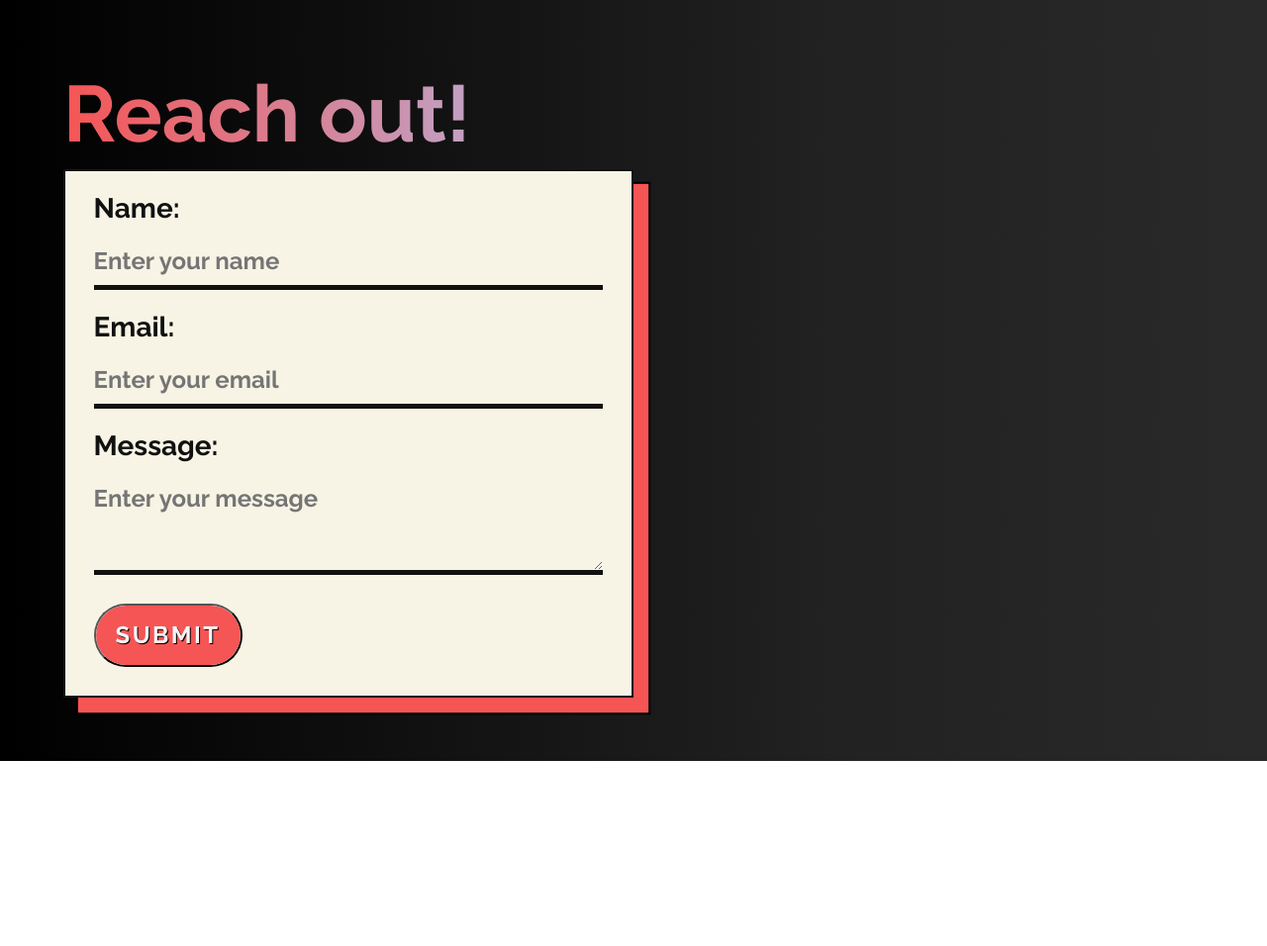
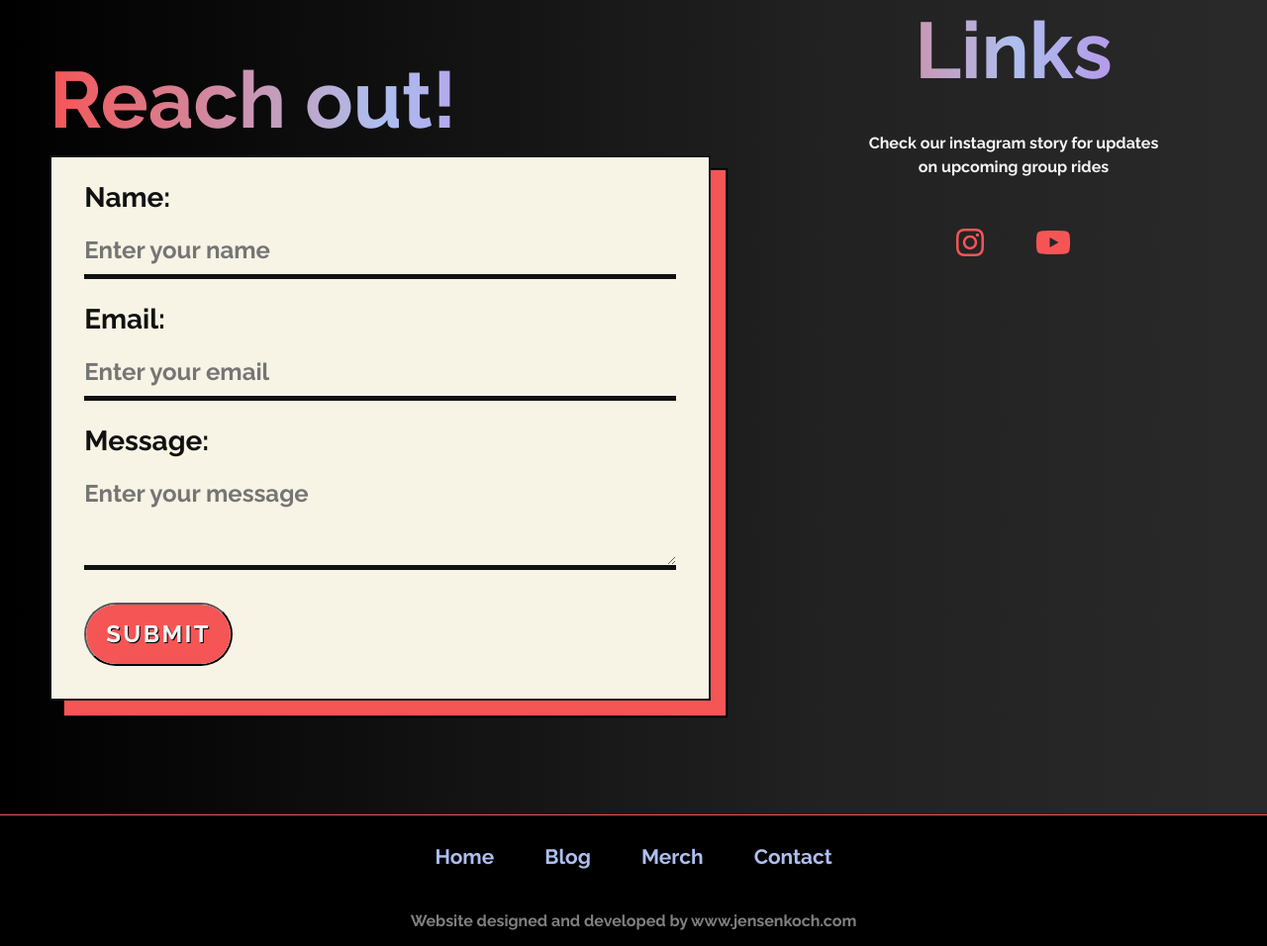
Before and after one commit to jtkoch/314Fixed_Gatsby, a Gatsby site: page / in a window 1280 px wide. Shown: the part 1526-2482 px from the top of the page at 99% size. Before the commit the page ends 2295 px from the top, so only its background shows below. Built offline with nearby package versions, Linux system fonts and the light colour scheme; Gatsby itself is replaced by a stand-in of ours.

Commit message:
added contact page, and more styling

```diff
--- a/package.json
+++ b/package.json
@@ -5,6 +5,10 @@
   "version": "0.1.0",
   "author": "Kyle Mathews <mathews.kyle@gmail.com>",
   "dependencies": {
+    "@fortawesome/fontawesome-svg-core": "^1.2.34",
+    "@fortawesome/free-brands-svg-icons": "^5.15.2",
+    "@fortawesome/free-solid-svg-icons": "^5.15.2",
+    "@fortawesome/react-fontawesome": "^0.1.14",
     "@stripe/stripe-js": "^1.11.0",
     "bootstrap": "^4.5.3",
     "gatsby": "^2.26.1",
--- /dev/null
+++ b/src/components/footer.js
@@ -0,0 +1,19 @@
+import React from 'react'
+import { Link } from "gatsby"
+
+function Footer() {
+    return (
+        <div className="footer-container">
+            <ul>
+                <li><Link style={{color:"#ADBFEF"}} to="/">Home</Link></li>
+                <li><Link style={{color:"#ADBFEF"}} to="/Blog">Blog</Link></li>
+                <li><Link style={{color:"#ADBFEF"}} to="/merch">Merch</Link></li>
+                <li><Link style={{color:"#ADBFEF"}} to="/contactPage">Contact</Link></li>
+            </ul>
+
+            <p>Website designed and developed by www.jensenkoch.com</p>
+        </div>
+    )
+}
+
+export default Footer
--- a/src/components/header.js
+++ b/src/components/header.js
@@ -17,7 +17,7 @@ const Header = () => (
                 <Link style={{color:"#ADBFEF"}} className="nav-link ml-4 mr-4" to="/">Home</Link>
                 <Link style={{color:"#ADBFEF"}} className="nav-link ml-4 mr-4" to="/Blog">Blog</Link>
                 <Link style={{color:"#ADBFEF"}} className="nav-link ml-4 mr-4" to="/merch">Merch</Link>
-                <Link style={{color:"#ADBFEF"}} className="nav-link ml-4 mr-4" to="#contact">Contact</Link>
+                <Link style={{color:"#ADBFEF"}} className="nav-link ml-4 mr-4" to="/contactPage">Contact</Link>
             </Nav>
         </Navbar.Collapse>
     </Navbar>
--- a/src/components/layout.js
+++ b/src/components/layout.js
@@ -3,6 +3,7 @@ import PropTypes from "prop-types"
 import { useStaticQuery, graphql } from "gatsby"
 
 import Header from "./header"
+import Footer from './footer'
 import "../styles/index.scss"
 
 const Layout = ({ children }) => {
@@ -20,7 +21,7 @@ const Layout = ({ children }) => {
     <>
       <Header siteTitle={data.site.siteMetadata?.title || `Title`} />
       <main>{children}</main>
-      <footer></footer>
+      <Footer />
     </>
   )
 }
--- a/src/pages/index.js
+++ b/src/pages/index.js
@@ -1,9 +1,12 @@
 import React from "react"
 import Layout from "../components/layout"
 import SEO from "../components/seo"
+import Contact from '../components/contact'
 
+import { FontAwesomeIcon } from "@fortawesome/react-fontawesome"
+import { faInstagram, faYoutube } from "@fortawesome/free-brands-svg-icons"
 import logo from '../images/314logo.png'
-import Contact from '../components/contact'
+
 
 const IndexPage = () => (
   <Layout>
@@ -30,8 +33,19 @@ const IndexPage = () => (
         </p>
       </div>
 
-      <div className="contact" id="contact">
-        <Contact />
+      <div className="bottom">
+        <div className="contact">
+          <Contact />
+        </div>
+        <div className="social">
+          <h3>Links</h3>
+          <p>
+            Check our instagram story for updates <br></br>
+            on upcoming group rides
+          </p>
+          <a href="https://www.instagram.com/314fixed/" target=" _blank" rel="noopener noreferrer" ><FontAwesomeIcon icon={faInstagram}></FontAwesomeIcon></a>
+          <a href="https://www.youtube.com/channel/UCy6wfAZwP54rcZ6ToFprHGA" target=" _blank" rel="noopener noreferrer" ><FontAwesomeIcon icon={faYoutube}></FontAwesomeIcon></a>
+        </div>
       </div>
 
     </div>
--- a/src/styles/contact.scss
+++ b/src/styles/contact.scss
@@ -1,5 +1,14 @@
 .form-container {
-    padding: 5%;
+    padding: 50px;
+    padding-bottom: 15%;
+
+    @media (max-width: 600px) {
+        padding-left: 30px;
+    }
+    @media (max-width: 400px) {
+        padding-left: 20px;
+    }
+
 
     h1 {
         text-align: left;
@@ -15,7 +24,7 @@
 
     .form-section {
         text-align: left;
-        width: 50%;
+        width: 100%;
         background:#f8f4e5;
         border: 2px solid #111111;
         box-shadow: 15px 15px 1px #f55555, 15px 15px 1px 2px rgba(0,0,0,1);
--- /dev/null
+++ b/src/styles/contactpage.scss
@@ -0,0 +1,13 @@
+.contact-page {
+    padding: 10%;
+
+    @media (max-width: 991px) {
+        padding-top: 20%;
+    }
+
+    @media (max-width: 700px) {
+        padding: 0%;
+        padding-top: 40%;
+        padding-bottom: 30%;
+    }
+}
--- /dev/null
+++ b/src/styles/footer.scss
@@ -0,0 +1,31 @@
+.footer-container {
+    background-color: black;
+    border-top: 1.5px solid #f55555;
+    width: 100vw;
+
+    ul {
+        display: flex;
+        list-style: none;
+        justify-content: center;
+        text-align: center;
+        padding: 0 0;
+        margin: 0 0;
+
+        li {
+            padding: 2%;
+            font-size: 1.3rem;
+            text-decoration: none;
+        }
+
+        li:hover {
+            text-shadow: 2px 3px #f55555;
+            text-decoration: none;
+        }
+    }
+
+    p {
+        text-align: center;
+        color: gray;
+        padding: 1%;
+    }
+}
--- a/src/styles/header.scss
+++ b/src/styles/header.scss
@@ -1,7 +1,7 @@
 // Navigation
 .nav-container {
     border-bottom: 1.5px solid #f55555;
-    background: #111111;
+    background: black;
     position: fixed;
     z-index: 2;
 
--- a/src/styles/home.scss
+++ b/src/styles/home.scss
@@ -115,4 +115,54 @@
         }
     }
 
+    .bottom {
+        display: flex;
+        flex-direction: row;
+        width: 100%;
+
+        @media (max-width: 991px) {
+            flex-direction: column;
+        }
+
+        .contact {
+            width: 60%;
+            @media (max-width: 991px) {
+                width: 95%;
+            }
+        }
+
+        .social {
+            text-align: center;
+            width: 40%;
+            @media (max-width: 991px) {
+                width: 100%;
+                padding-top: 10%;
+            }
+
+            h3 {
+                font-size: 5rem;
+                background-image: linear-gradient(to right,#f55555, #adbfef, #c35fde);
+                color: transparent;
+                background-clip: text;
+                @media (max-width: 700px) {
+                    font-size: 4rem;
+                }
+            }
+
+            p {
+                color: whitesmoke;
+                padding: 5%;
+            }
+
+            a {
+                margin: 5%;
+                color: #f55555;
+                font-size: 200%;
+            }
+        }
+
+    }
+
+
+
 }
--- a/src/styles/index.scss
+++ b/src/styles/index.scss
@@ -5,6 +5,8 @@
 @import "./header.scss";
 @import "./contact.scss";
 @import "./thanks.scss";
+@import "./footer.scss";
+@import "./contactpage.scss";
 
 $font: 'Raleway', sans-serif;
 
--- a/src/styles/thanks.scss
+++ b/src/styles/thanks.scss
@@ -2,8 +2,22 @@
     display: flex;
     flex-direction: column;
     padding-top: 25%;
-    @media (max-width: 700px) {
+    padding-bottom: 20%;
+    @media (max-width: 1650px) {
+        padding-top: 30%;
+        padding-bottom: 30%;
+    }
+    @media (max-width: 1300px) {
         padding-top: 50%;
+        padding-bottom: 50%;
+    }
+    @media (max-width: 830px) {
+        padding-top: 80%;
+        padding-bottom: 100%;
+    }
+    @media (max-width: 450px) {
+        padding-top: 120%;
+        padding-bottom: 130%;
     }
 
     h1 {
```
Also changed, not shown: src/pages/contactPage.js (added, +16 -0 lines), 1 other file.
